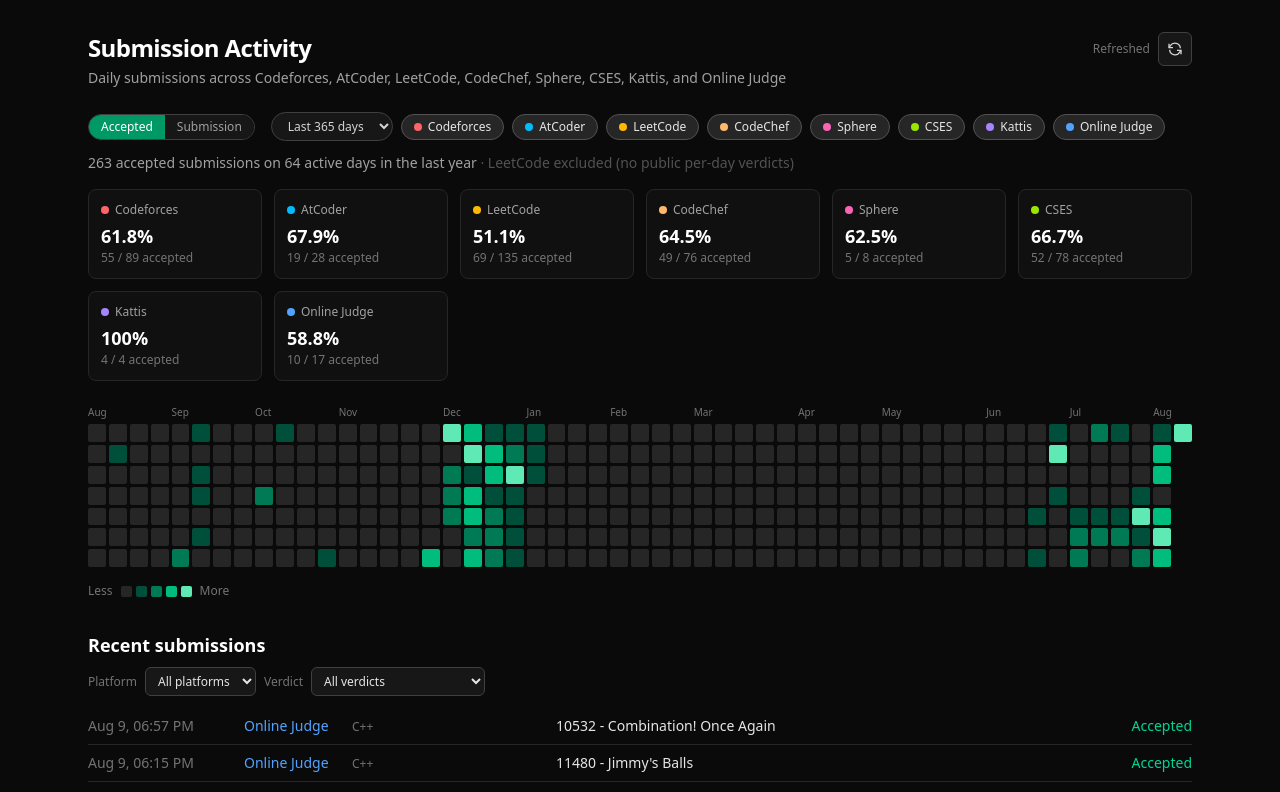
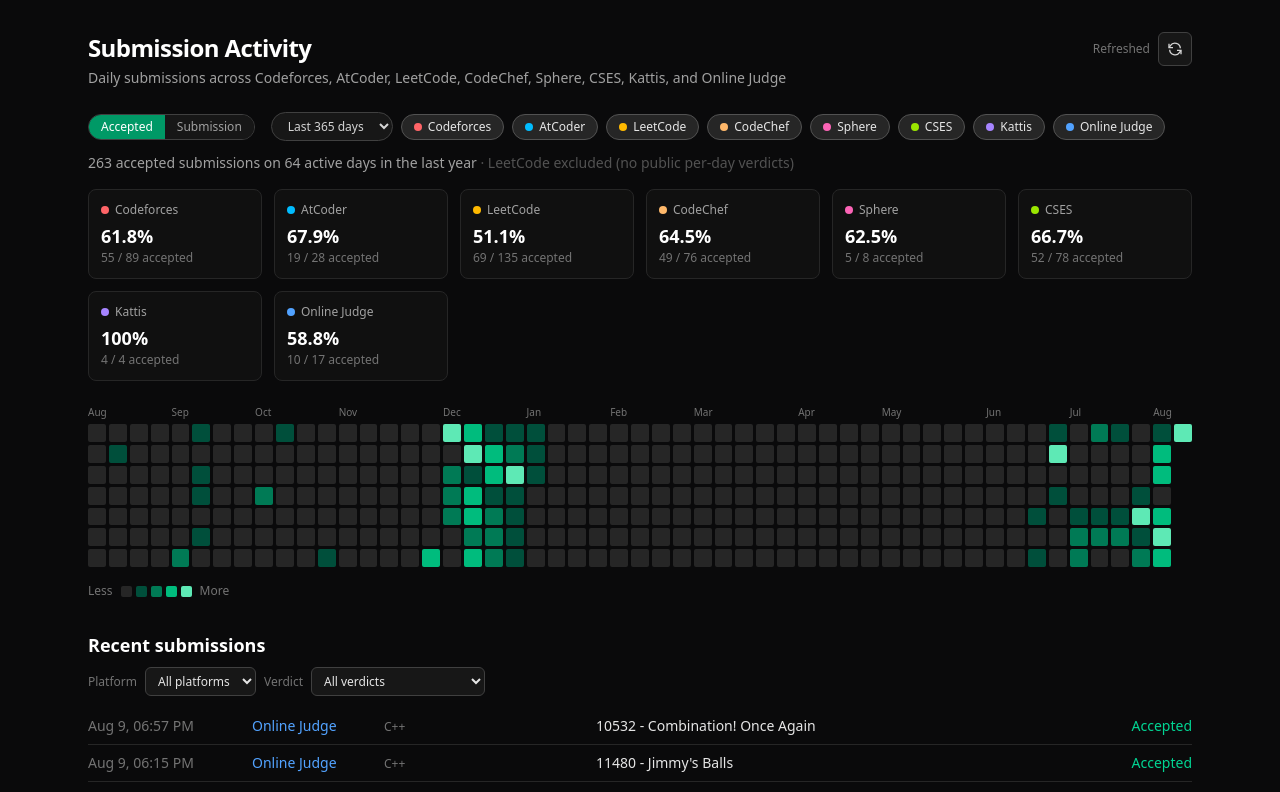
Before and after one commit to SadeekFarhan21/competitive-programming-website, a Next.js app: page / in a window 1280 px wide. Shown: the top 792 px of the page. Built offline with nearby package versions, Linux system fonts and the light colour scheme.

Commit message:
Increase submission feed spacing

```diff
--- a/app/RecentFeed.tsx
+++ b/app/RecentFeed.tsx
@@ -174,7 +174,7 @@ export default function RecentFeed() {
       {visible.map((s, i) => (
         <li
           key={i}
-          className="grid min-w-0 gap-1 py-3 text-sm sm:grid-cols-[9rem_6rem_minmax(8rem,12rem)_minmax(0,1fr)_auto] sm:items-baseline sm:gap-x-3 sm:py-2"
+          className="grid min-w-0 gap-1 py-3 text-sm sm:grid-cols-[9rem_7rem_minmax(8rem,12rem)_minmax(0,1fr)_auto] sm:items-baseline sm:gap-x-5 sm:py-2"
         >
           <span className="truncate tabular-nums text-xs text-neutral-500 sm:text-sm">
             {formatSubmissionTime(s.epoch)}
```
